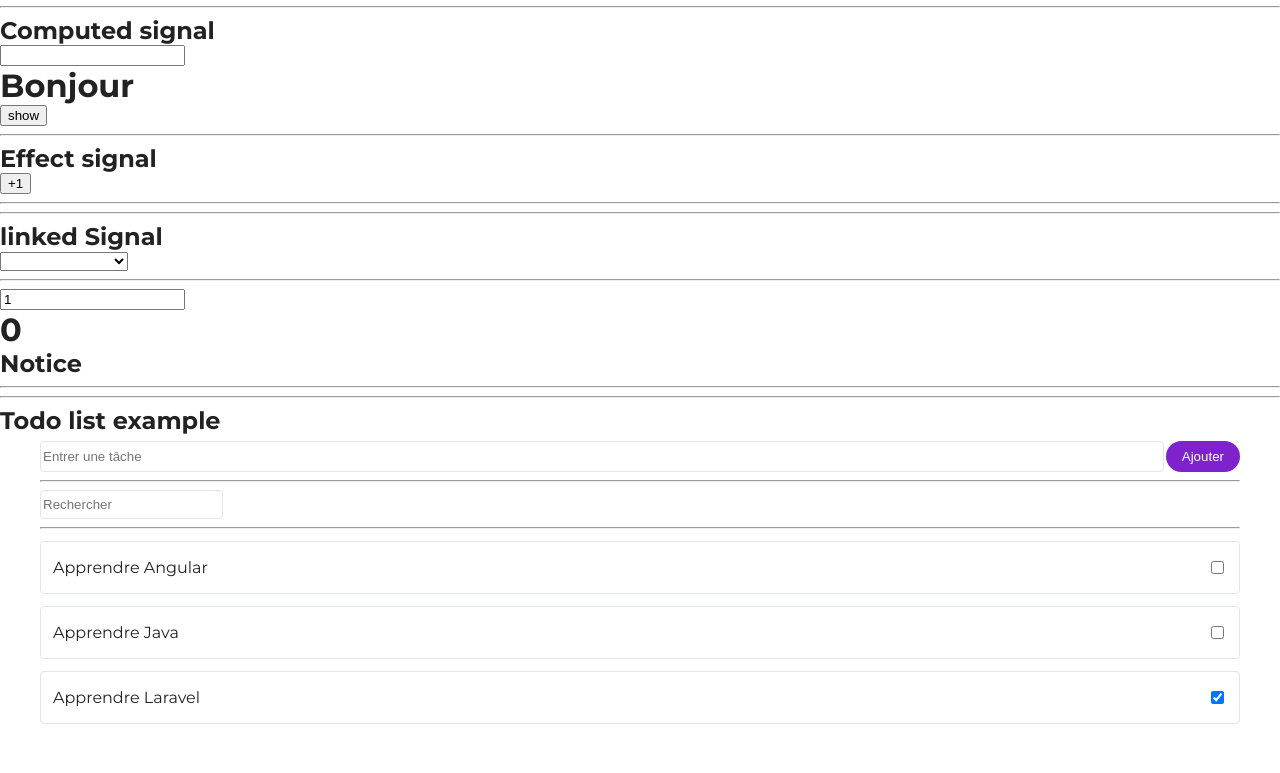
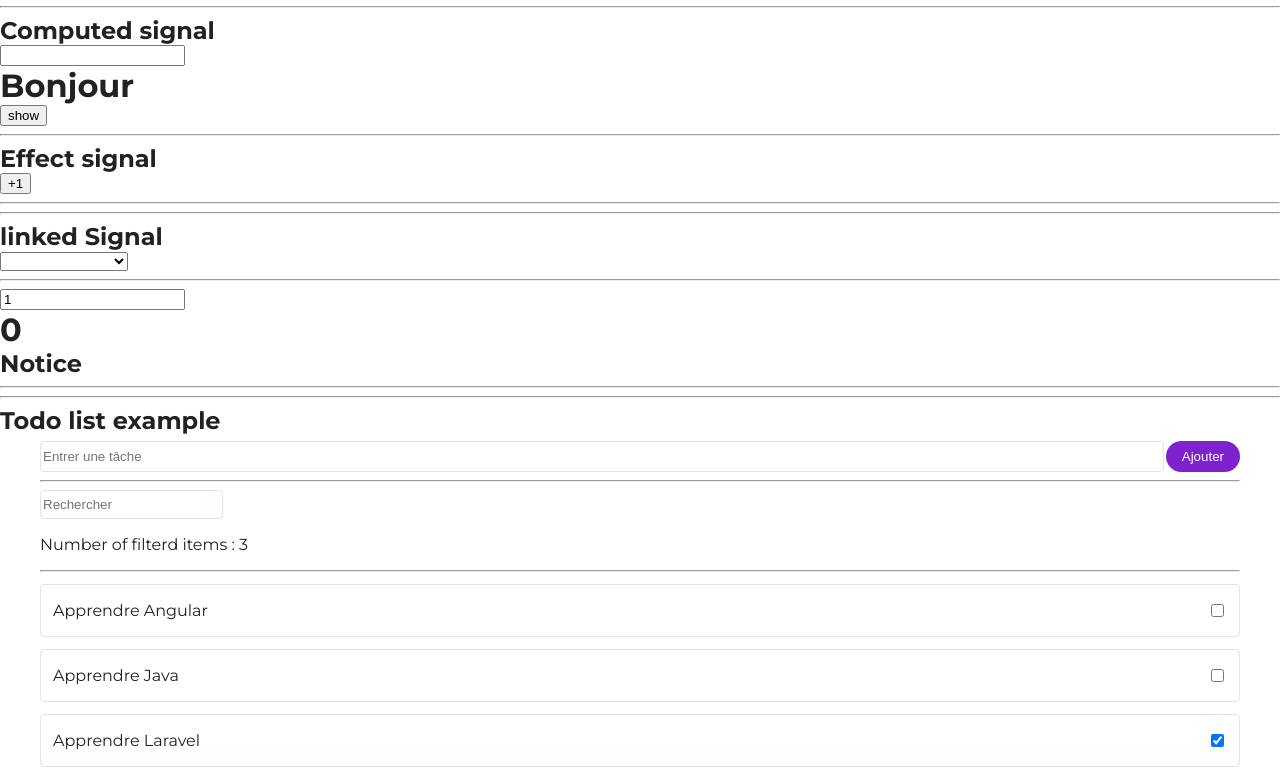
Before and after one commit to Jeremie-Po/AngularLearning, an Angular app in the folder premiereApp/: page / in a window 1280 px wide. Shown: the part 1513-2286 px from the top of the page. Before the commit the page ends 2243 px from the top, so only its background shows below. Built offline with nearby package versions, Linux system fonts and the light colour scheme.

Commit message:
add another computed example

```diff
--- a/premiereApp/src/app/TodoComponents/todo-list.component.ts
+++ b/premiereApp/src/app/TodoComponents/todo-list.component.ts
@@ -13,6 +13,9 @@ import {TodoFilterComponent} from './todo-filter.component';
     <hr/>
     <!--    <app-todo-filter [filter]="filter()" (filterChange)="filter.set($event)"/>-->
     <app-todo-filter [(filter)]="filter"/>
+    <p>
+      Number of filterd items : {{ numberOfTodos() }}
+    </p>
     <hr/>
     <ul class="flex flex-col gap-12">
       @for (todo of filteredTodos(); track todo.id) {
@@ -32,9 +35,12 @@ export class TodoListComponent {
   todos = input<Todo[]>([]);
   toggleTodo = output<string>();
 
+  numberOfTodos = computed(() =>
+    this.filteredTodos().length
+  );
   filteredTodos = computed(() =>
     this.todos().filter((t) => t.name.toLowerCase().includes(this.filter()))
-  )
+  );
 
   constructor() {
     effect(() => {
```
